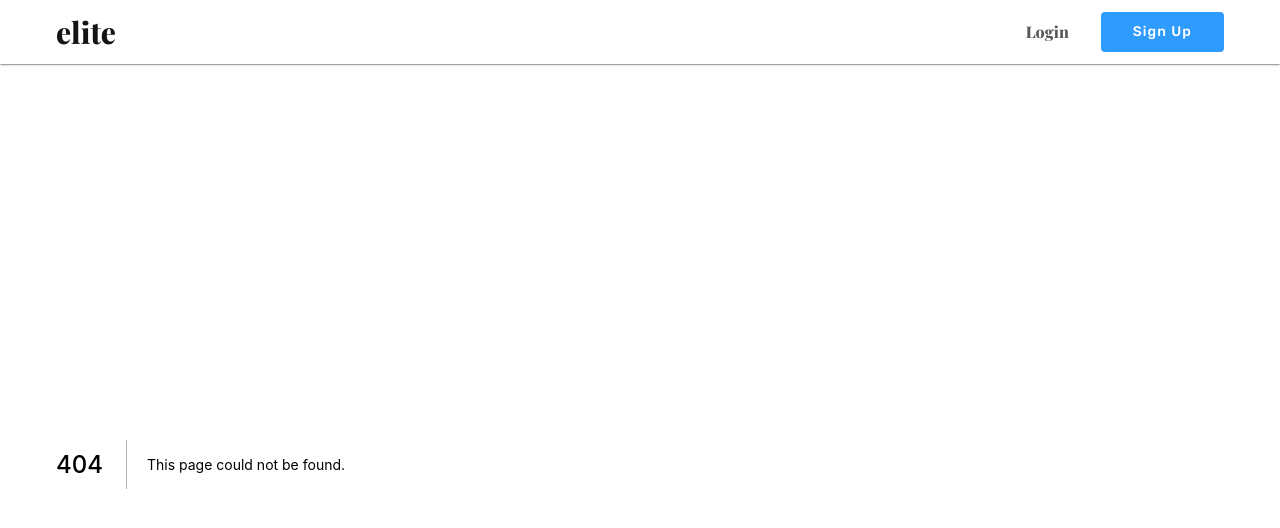
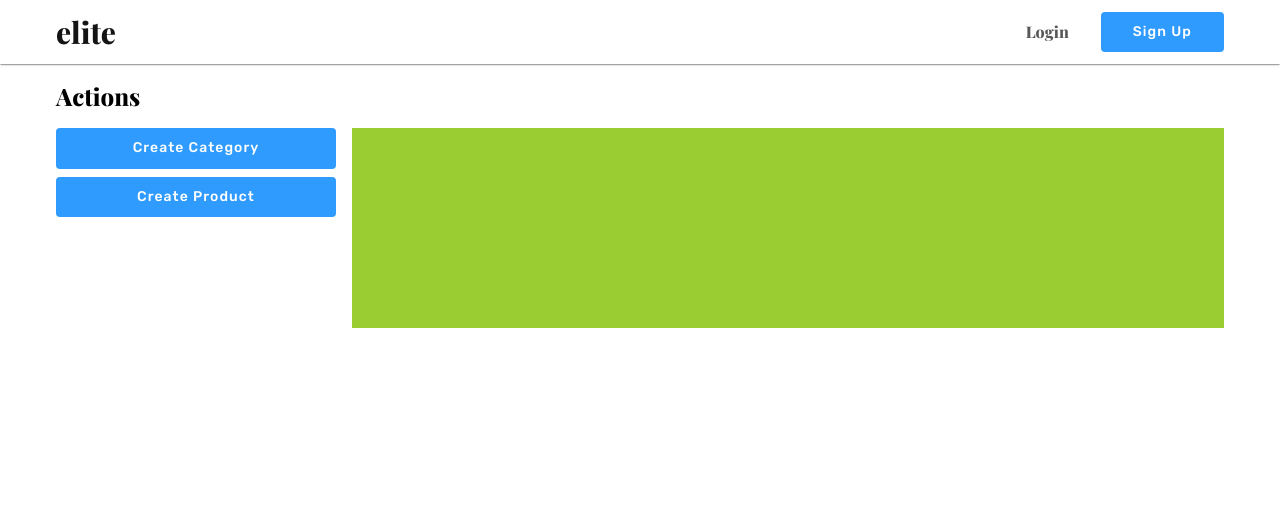
Before and after one commit to AkashSDas/elite, a Next.js app in the folder frontend/: page /admin in a window 1280 px wide. Before the commit this address had no page. Shown: the top 528 px of the page. Built offline with nearby package versions, Linux system fonts and the light colour scheme.

Commit message:
create admin dashboard page

```diff
--- /dev/null
+++ b/frontend/components/admin/dashboard.tsx
@@ -0,0 +1,64 @@
+import { Grid, makeStyles, Theme, Typography } from "@material-ui/core";
+import Link from "next/link";
+import SimpleBtn from "../btn/simple_btn";
+
+const useStyle = makeStyles((theme: Theme) => ({
+  main: { flexGrow: 1, marginTop: theme.spacing(2) },
+}));
+
+class AdminAction {
+  action: string;
+  href: string;
+
+  constructor(action: string, href: string) {
+    this.action = action;
+    this.href = href;
+  }
+}
+
+function AdminDashboard() {
+  const classes = useStyle();
+
+  const adminActions = [
+    new AdminAction("Create category", "/admin/category/create"),
+    new AdminAction("Create product", "/admin/product/create"),
+  ];
+
+  return (
+    <div className={classes.main}>
+      <Typography variant="h5" style={{ marginBottom: "1rem" }}>
+        Actions
+      </Typography>
+
+      <Grid container spacing={2}>
+        <Grid item xs={12} md={4} lg={3}>
+          <Grid container spacing={1}>
+            {adminActions.map((item: AdminAction, key: number) => (
+              <Link key={key} href={item.href}>
+                <Grid item xs={6} sm={4} md={12}>
+                  <SimpleBtn
+                    width="100%"
+                    key={key}
+                    text={item.action}
+                    onClick={() => {}}
+                  />
+                </Grid>
+              </Link>
+            ))}
+          </Grid>
+        </Grid>
+        <Grid item xs={12} md={8} lg={9}>
+          <div
+            style={{
+              width: "100%",
+              height: "200px",
+              backgroundColor: "yellowgreen",
+            }}
+          ></div>
+        </Grid>
+      </Grid>
+    </div>
+  );
+}
+
+export default AdminDashboard;
--- /dev/null
+++ b/frontend/pages/admin/index.tsx
@@ -0,0 +1,7 @@
+import AdminDashboard from "../../components/admin/dashboard";
+
+function Admin() {
+  return <AdminDashboard />;
+}
+
+export default Admin;
```
